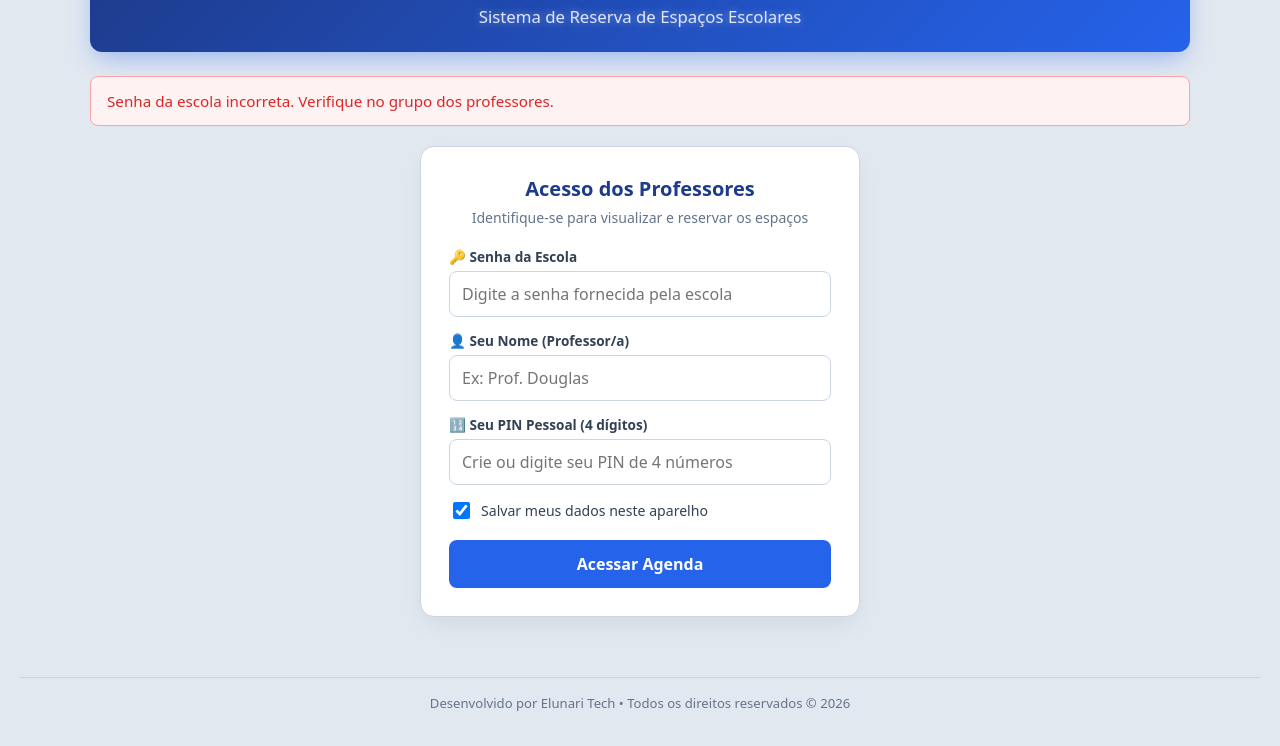
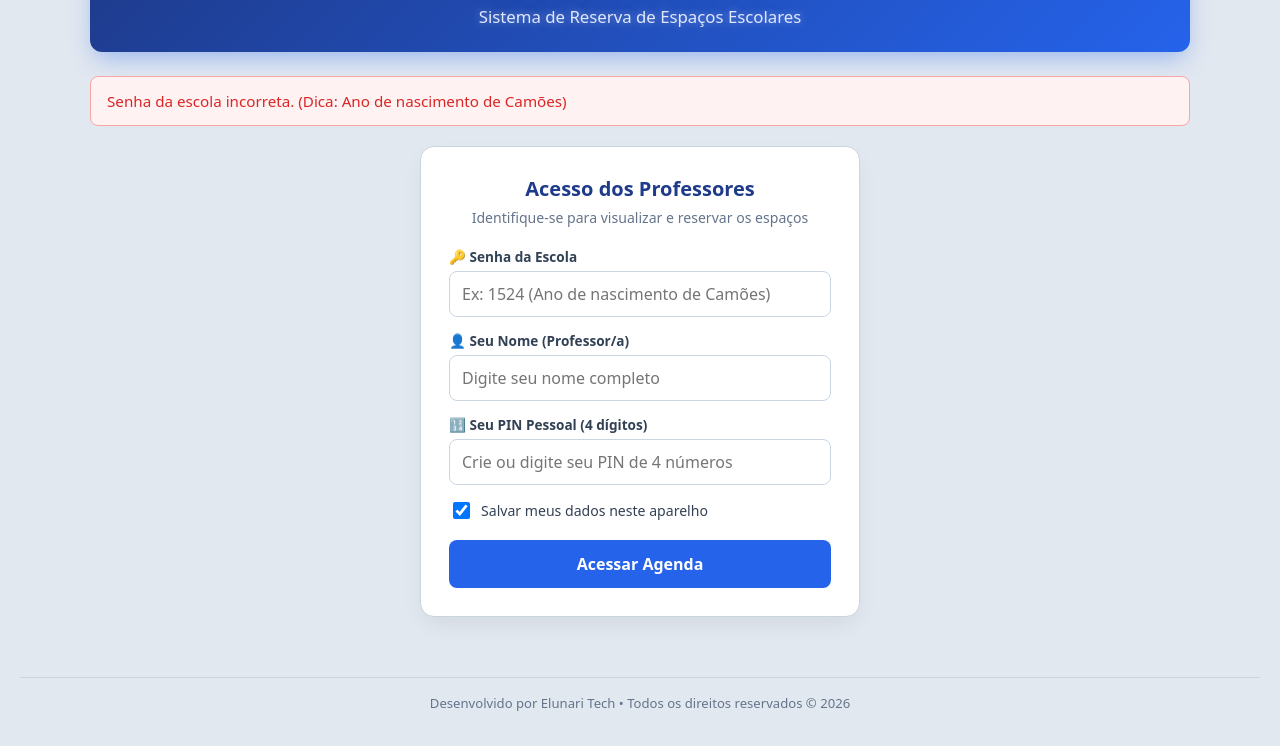
Before and after one commit to dhfartes-cpu/elunari-espacos-api, a website: page index.html in a window 1280 px wide. Both pictures are taken after a click on the button "Acessar Agenda". Shown: the part 82-828 px from the top of the page. Drawn offline with Linux system fonts and the light colour scheme.

```diff
--- a/index.html
+++ b/index.html
@@ -370,12 +370,12 @@
 
             <div class="login-field">
                 <label for="login-senha-escola">🔑 Senha da Escola</label>
-                <input type="password" id="login-senha-escola" placeholder="Digite a senha fornecida pela escola">
+                <input type="password" id="login-senha-escola" placeholder="Ex: 1524 (Ano de nascimento de Camões)">
             </div>
 
             <div class="login-field">
                 <label for="login-nome">👤 Seu Nome (Professor/a)</label>
-                <input type="text" id="login-nome" placeholder="Ex: Prof. Douglas">
+                <input type="text" id="login-nome" placeholder="Digite seu nome completo">
             </div>
 
             <div class="login-field">
@@ -421,13 +421,13 @@
     </footer>
 
     <script>
-        // SENHA MESTRA DA ESCOLA (pode alterar aqui se desejar)
-        const SENHA_ESCOLA = 'CAMOES2026';
+        // SENHA MESTRA DA ESCOLA (Ano de nascimento de Luís de Camões: 1524)
+        const SENHA_ESCOLA = '1524';
 
         const API_URL = '/api/reservas';
         let todasReservas = [];
         let adminAtivo = false;
-        let usuarioAtual = null; // { nome, pin }
+        let usuarioAtual = null;
 
         const espacosLista = [
             'Sala de Vídeo',
@@ -464,7 +464,6 @@
             setTimeout(() => { el.style.display = 'none'; }, 4500);
         }
 
-        // Verifica se há dados salvos neste aparelho para pré-preencher a tela de login
         function inicializarLogin() {
             const dadosSalvos = localStorage.getItem('camoes_usuario');
             if (dadosSalvos) {
@@ -478,13 +477,13 @@
         }
 
         function entrarNoSistema() {
-            const senhaDigitada = document.getElementById('login-senha-escola').value.trim().toUpperCase();
+            const senhaDigitada = document.getElementById('login-senha-escola').value.trim();
             const nome = document.getElementById('login-nome').value.trim();
             const pin = document.getElementById('login-pin').value.trim();
             const salvar = document.getElementById('login-salvar').checked;
 
-            if (senhaDigitada !== SENHA_ESCOLA.toUpperCase()) {
-                mostrarAlerta('Senha da escola incorreta. Verifique no grupo dos professores.', 'erro');
+            if (senhaDigitada !== SENHA_ESCOLA) {
+                mostrarAlerta('Senha da escola incorreta. (Dica: Ano de nascimento de Camões)', 'erro');
                 return;
             }
 
```
